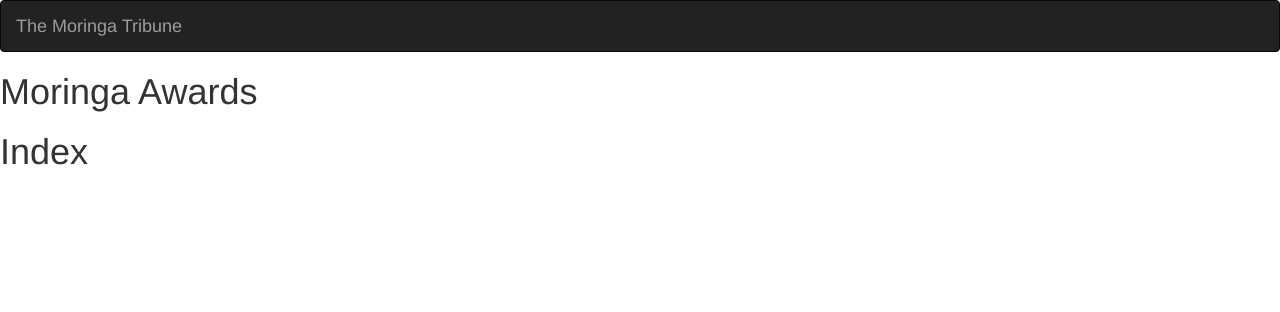
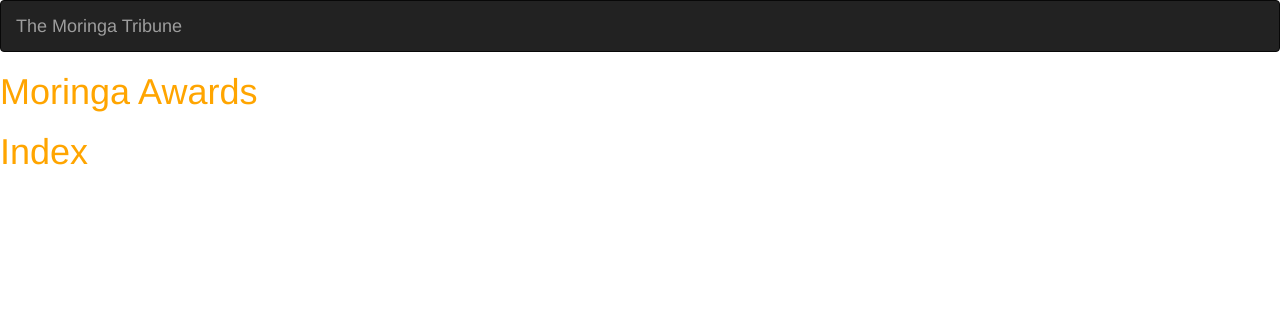
Before and after one commit to philipkariuki/moringa-awards, a Django app: page / in a window 1280 px wide. Shown: the top 312 px of the page. Run offline with Django 3.2, Linux system fonts and the light colour scheme; some libraries are stand-ins or nearby versions.

Commit message:
creates static folder creates static/css/styles.css and includes it in base.html configures static folder in project settings

```diff
--- a/moringaawardz/templates/base.html
+++ b/moringaawardz/templates/base.html
@@ -14,6 +14,7 @@
 
   {% block styles %}
     {% bootstrap_css %}
+    <link rel="stylesheet" href="{% static 'css/styles.css' %}">
   {% endblock %}
 
 </head>
--- a/projectawards/settings.py
+++ b/projectawards/settings.py
@@ -120,3 +120,6 @@ USE_TZ = True
 # https://docs.djangoproject.com/en/1.11/howto/static-files/
 
 STATIC_URL = '/static/'
+STATICFILES_DIRS = [
+    os.path.join(BASE_DIR, "static"),
+]
--- /dev/null
+++ b/static/css/styles.css
@@ -0,0 +1,4 @@
+h1
+{
+  color: orange;
+}
```
